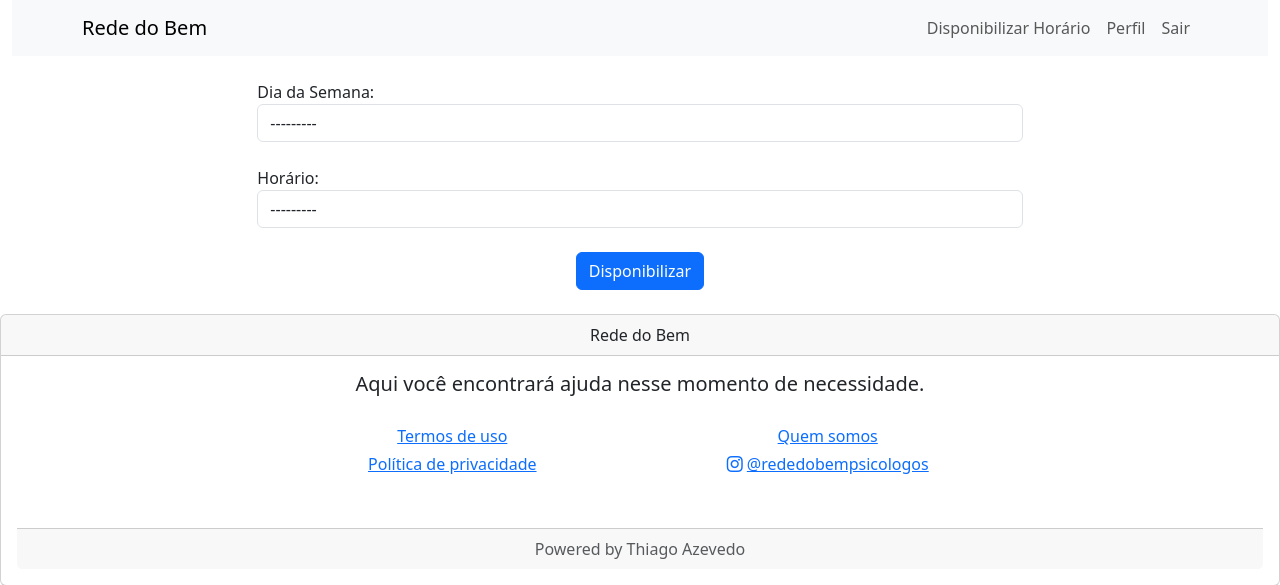
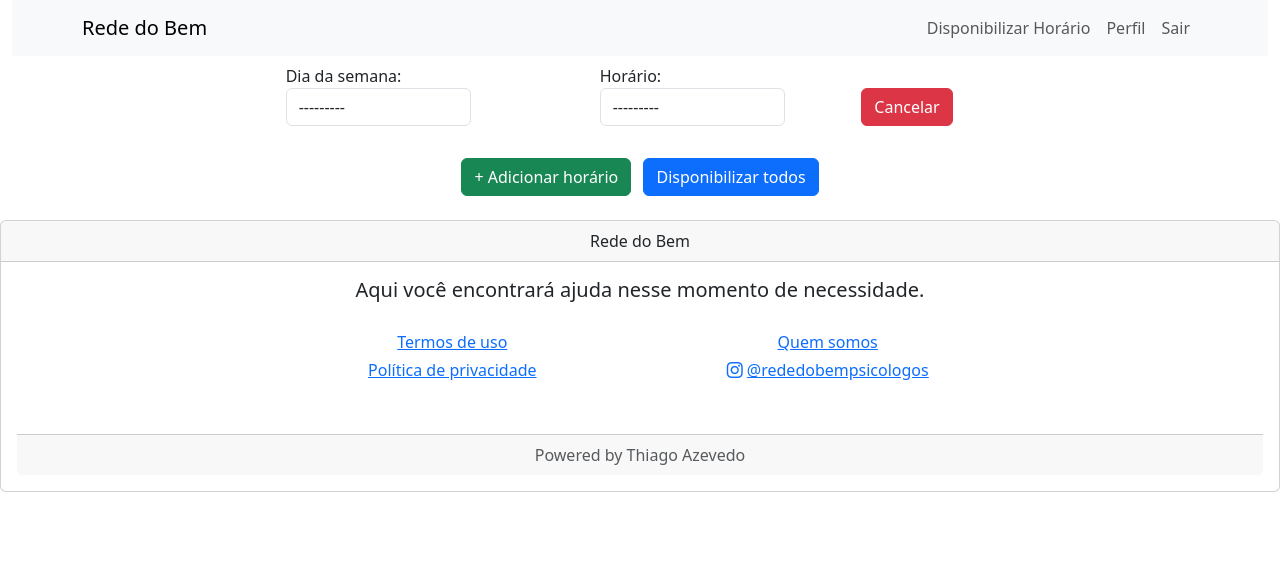
Before and after one commit to thiagoarvore/voluntary, a Django app: page /new_calendar/ in a window 1280 px wide. Shown: the top 585 px of the page. Run offline with Django 5.2, Linux system fonts and the light colour scheme; the visitor is signed in with stand-in values (Sample User, id 1); data that the repository does not hold is empty; some libraries are stand-ins or nearby versions.

Commit message:
dynamic form for calendars

```diff
--- a/calendars/forms.py
+++ b/calendars/forms.py
@@ -9,6 +9,11 @@ class CalendarModelForm(forms.ModelForm):
         fields = ['week_day', 'schedule']
 
     widgets = {
-        'week_day': forms.Select(),
-        'schedule': forms.Select()
+        'week_day': forms.Select(attrs={'class': 'form-control'}),
+        'schedule': forms.Select(attrs={'class': 'form-control'})
     }
+
+    def __init__(self, *args, **kwargs):
+        super().__init__(*args, **kwargs)
+        self.fields['week_day'].label = 'Dia da semana'
+        self.fields['schedule'].label = 'Horário'
--- a/calendars/urls.py
+++ b/calendars/urls.py
@@ -1,10 +1,16 @@
 from django.urls import path
-from .views import CalendarCreateView, CalendarListView, CalendarFindView, CalendarDeleteView, CalendarUpdateView
+from . import views
 
 urlpatterns = [
-    path('new_calendar/', CalendarCreateView.as_view(), name='new_calendar'),
-    path('calendar_list/', CalendarListView.as_view(), name='calendar_list'),
-    path('find_therapist/', CalendarFindView.as_view(), name='find_therapist'),
-    path('delete_calendar/<str:pk>', CalendarDeleteView.as_view(), name='delete_calendar'),
-    path('update_calendar/<str:pk>', CalendarUpdateView.as_view(), name='update_calendar'),
+    path('new_calendar/', views.create_calendar_page, name='new_calendar'),
+    path('calendar_list/', views.CalendarListView.as_view(), name='calendar_list'),
+    path('find_therapist/', views.CalendarFindView.as_view(), name='find_therapist'),
+    path('delete_calendar/<str:pk>', views.CalendarDeleteView.as_view(), name='delete_calendar'),
+    path('update_calendar/<str:pk>', views.CalendarUpdateView.as_view(), name='update_calendar'),
 ]
+
+htmx_urlpatterns = [
+    path('create_calendar/', views.create_calendar, name='create_calendar'),
+]
+
+urlpatterns += htmx_urlpatterns
--- a/calendars/views.py
+++ b/calendars/views.py
@@ -1,9 +1,9 @@
 from typing import Any
 from django.contrib import messages
+from django.shortcuts import render
 from django.views.generic import CreateView, ListView, DeleteView, UpdateView
 from django.contrib.auth.decorators import login_required
 from django.utils.decorators import method_decorator
-from django.http import HttpResponse
 from .forms import CalendarModelForm
 from .models import Calendar
 
@@ -55,7 +55,7 @@ class CalendarDeleteView(DeleteView):
     model = Calendar
     form_class = CalendarModelForm
     template_name = 'therapist/delete_calendar.html'
-    success_url = '/home/'
+    success_url = '/calendar_list/'
 
     def get_context_data(self, **kwargs):
         context = super().get_context_data(**kwargs)
@@ -82,3 +82,24 @@ class CalendarUpdateView(UpdateView):
     def form_valid(self, form):
         form.instance.is_active = True
         return super().form_valid(form)
+
+
+login_required(login_url='login')
+def create_calendar(request):
+    if request.method == 'POST':
+        form = CalendarModelForm(request.POST or None)
+        print(request.POST)
+        if form.is_valid():
+            calendar = form.save(commit=False)
+            calendar.therapist = request.user.profile
+            calendar.save()
+            return render(request, 'therapist/partials/calendar.html')
+    return render(request, 'therapist/partials/new_calendar_form.html', {'form': CalendarModelForm()})
+
+login_required(login_url='login')
+def create_calendar_page(request):
+    context = {
+        'form': CalendarModelForm(),
+        'calendar': Calendar.objects.filter(therapist=request.user.profile)
+    }
+    return render(request, 'therapist/new_calendar.html', context)
--- a/templates/base.html
+++ b/templates/base.html
@@ -8,12 +8,13 @@
   <link href="https://cdn.jsdelivr.net/npm/bootstrap@5.3.0-alpha1/dist/css/bootstrap.min.css" rel="stylesheet">
   <script src="https://cdn.jsdelivr.net/npm/bootstrap@5.3.0-alpha1/dist/js/bootstrap.bundle.min.js"></script>
   <link rel="stylesheet" href="https://cdn.jsdelivr.net/npm/bootstrap-icons@1.11.3/font/bootstrap-icons.min.css">
-  <script src="https://unpkg.com/htmx@11.0.1/dist/htmx.min.js"></script>
+  <script src="https://unpkg.com/htmx.org@1.9.12" integrity="sha384-ujb1lZYygJmzgSwoxRggbCHcjc0rB2XoQrxeTUQyRjrOnlCoYta87iKBWq3EsdM2" crossorigin="anonymous"></script>
+  <script src="https://unpkg.com/htmx.org@1.9.12/dist/htmx.js" integrity="sha384-qbtR4rS9RrUMECUWDWM2+YGgN3U4V4ZncZ0BvUcg9FGct0jqXz3PUdVpU1p0yrXS" crossorigin="anonymous"></script>
+
 </head>
-<body class="mx-auto">
-  <div class="container-fluid">
+<body>
+  <div class="container-fluid mx-auto">
     {% block content %}
-    <script src="https://unpkg.com/htmx.org@1.9.12" integrity="sha384-ujb1lZYygJmzgSwoxRggbCHcjc0rB2XoQrxeTUQyRjrOnlCoYta87iKBWq3EsdM2" crossorigin="anonymous"></script>
     {% endblock %}
   </div>
   {% include "partials/footer.html" %}
--- a/templates/therapist/new_calendar.html
+++ b/templates/therapist/new_calendar.html
@@ -1,21 +1,20 @@
 {% extends "base.html" %}
-{% load widget_tweaks %}
 {% block content %}
 {% include "therapist/partials/navbar.html" %}
 
 <div class="container col-8 mx-auto">
-    <form method="post">
-        {% csrf_token %}
-        {% for field in form %}
-            <div class="m-4">
-                {% if field == form.week_day %}<label>Dia da Semana:</label>{% else %}<label>Horário:</label>{% endif %}
+    <div id="new_calendar_form">
+        {% include "therapist/partials/new_calendar_form.html" %}
+    </div>
+</div>
+<div class="my-4 text-center">
+    <button class="btn btn-success me-2" type="submit"
+        hx-get="{% url 'create_calendar' %}"
+        hx-target="#new_calendar_form"
+        hx-swap="beforeend">+ Adicionar horário</button>
+    <button type="submit" class="btn btn-primary" id="submit-all">Disponibilizar todos</button>
+</div>
+<div id="calendar_created" class="text-center">
+</div>
 
-                {% render_field field class="form-control" %}
-            </div>
-        {% endfor %}
-        <div class="text-center m-4">
-            <input type="submit" class="btn btn-primary" value="Disponibilizar">
-        </div>
-    </form>
-</div>
 {% endblock content %}
--- /dev/null
+++ b/templates/therapist/partials/calendar.html
@@ -0,0 +1 @@
+<p class="succes text-center">Horário registrado</p>
--- /dev/null
+++ b/templates/therapist/partials/new_calendar_form.html
@@ -0,0 +1,20 @@
+{% load widget_tweaks %}
+<form hx-post="{% url 'create_calendar' %}"
+    hx-target="#calendar_created"
+    hx-swap="beforeend"
+    hx-on="htmx:afterRequest: this.remove()"
+    hx-trigger="click from:#submit-all">
+    {% csrf_token %}
+    <div class="row">
+        {% for field in form %}
+            <div class="col-4 col-md-3 my-2 mx-auto">
+                <label for="{{ field.id_for_label }}">{{field.label_tag}}</label>
+                {% render_field field class="form-control" %}
+            </div>
+        {% endfor %}
+        <div class="col-3 align-self-end my-2">
+            <button type="button" class="btn btn-danger"
+                hx-on="click: this.closest('form').remove()">Cancelar</button>
+        </div>
+    </div>
+</form>
```
